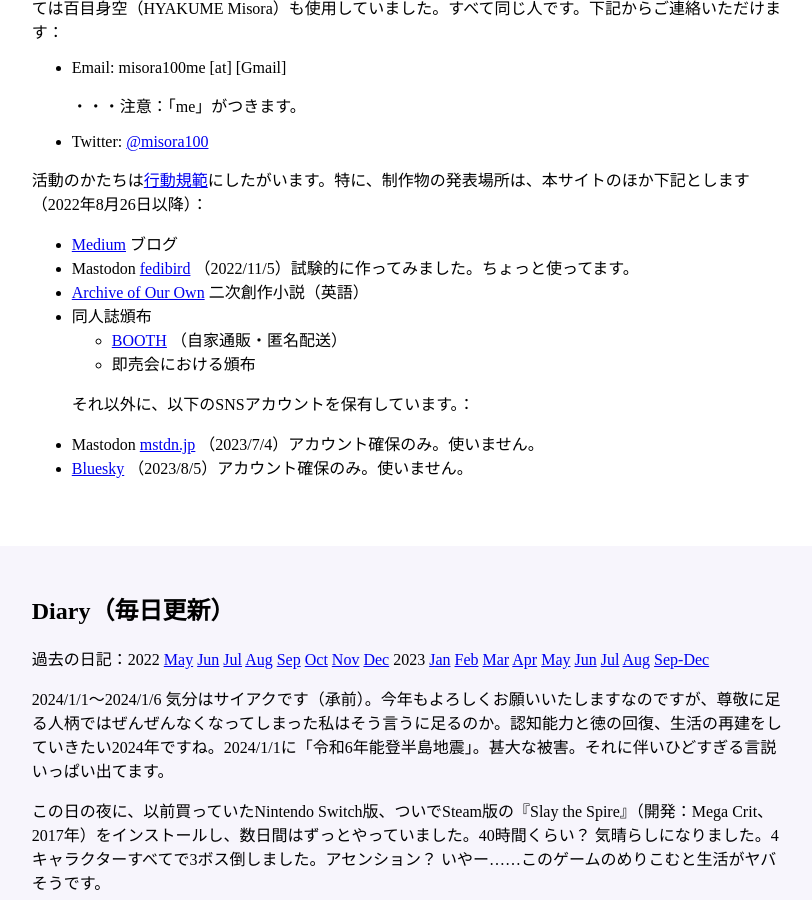
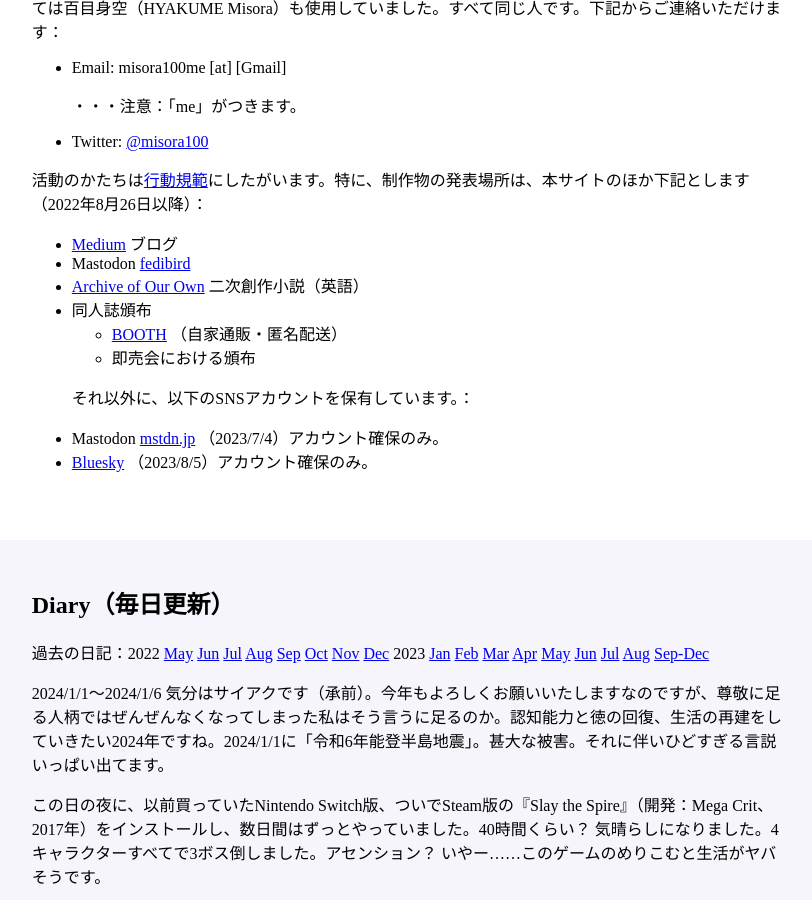
Before and after one commit to misora100/misora100.github.io, a Jekyll site: the page index.html, which Jekyll copies as it is, in a window 1280 px wide and 900 px high, scrolled down 633 px. Shown: the whole window, without its empty margins (229-1041 px from the left). Built offline with Jekyll 4.4.1, drawn with Linux system fonts in a browser that asks for light colours.

Commit message:
Update index.html

```diff
--- a/index.html
+++ b/index.html
@@ -41,7 +41,7 @@
         <p>活動のかたちは<a href="https://misora100.github.io/other/coc.html">行動規範</a>にしたがいます。特に、制作物の発表場所は、本サイトのほか下記とします（2022年8月26日以降）：</p>
         <ul>
             <li><a href="https://misora100.medium.com">Medium</a> ブログ</li>
-            <li>Mastodon <a href="https://fedibird.com/web/accounts/109291449680633931/about">fedibird</a> （2022/11/5）試験的に作ってみました。ちょっと使ってます。</li>
+            <li>Mastodon <a href="https://fedibird.com/web/accounts/109291449680633931/about">fedibird</a></li>
             <li><a href="https://archiveofourown.org/users/misora100">Archive of Our Own</a> 二次創作小説（英語）</li>
             <li>同人誌頒布</li>
             <ul>
@@ -51,8 +51,8 @@
         </ul>
         <ul>
         <p>それ以外に、以下のSNSアカウントを保有しています。：</p>
-            <li>Mastodon <a href="https://mstdn.jp/@misora100">mstdn.jp</a> （2023/7/4）アカウント確保のみ。使いません。</li>
-            <li><a href="https://bsky.app/profile/misora100.bsky.social">Bluesky</a> （2023/8/5）アカウント確保のみ。使いません。</li>
+            <li>Mastodon <a href="https://mstdn.jp/@misora100">mstdn.jp</a> （2023/7/4）アカウント確保のみ。</li>
+            <li><a href="https://bsky.app/profile/misora100.bsky.social">Bluesky</a> （2023/8/5）アカウント確保のみ。</li>
         </ul>
     </div>
     <div class="main" id="diary">
```
